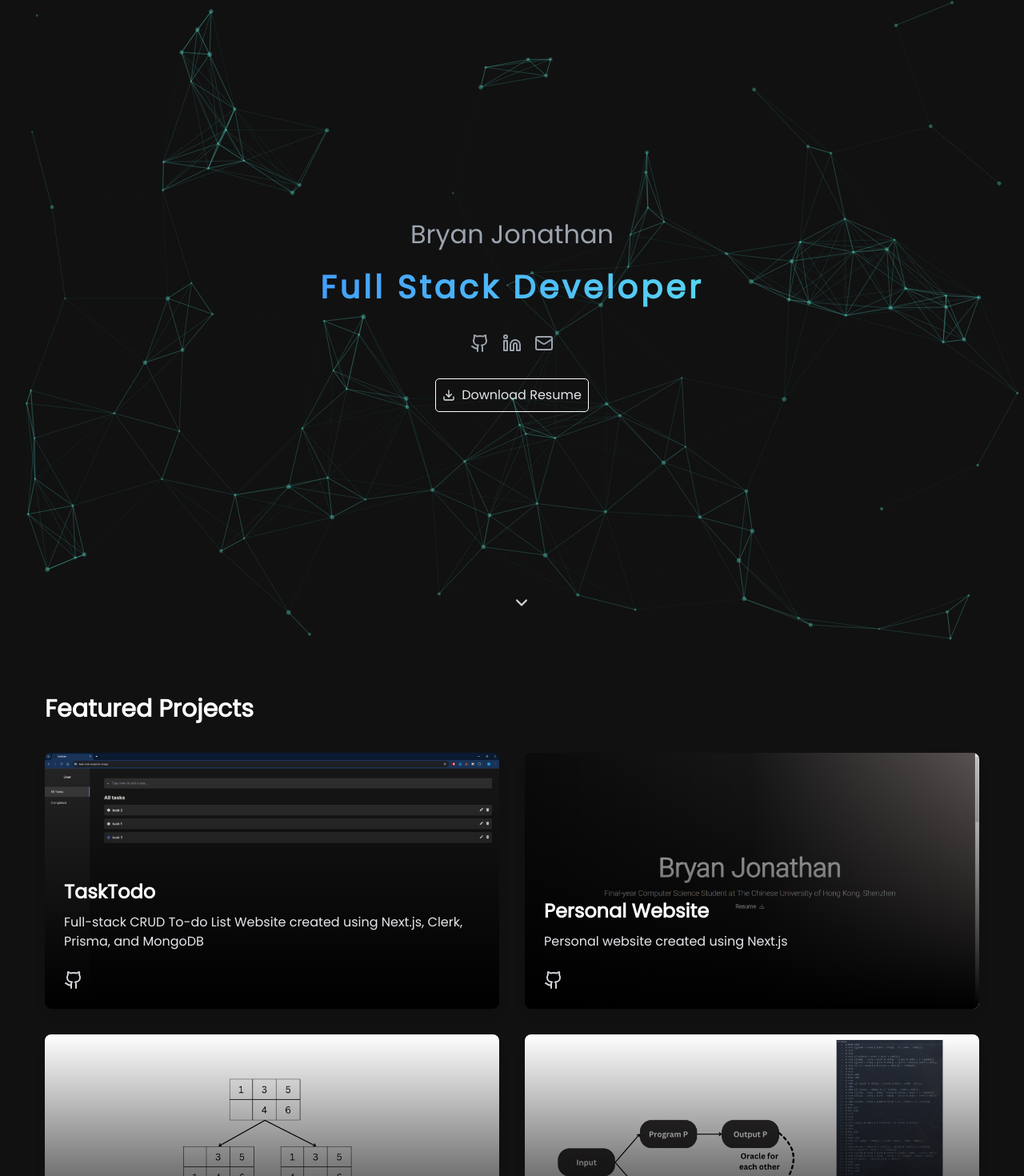
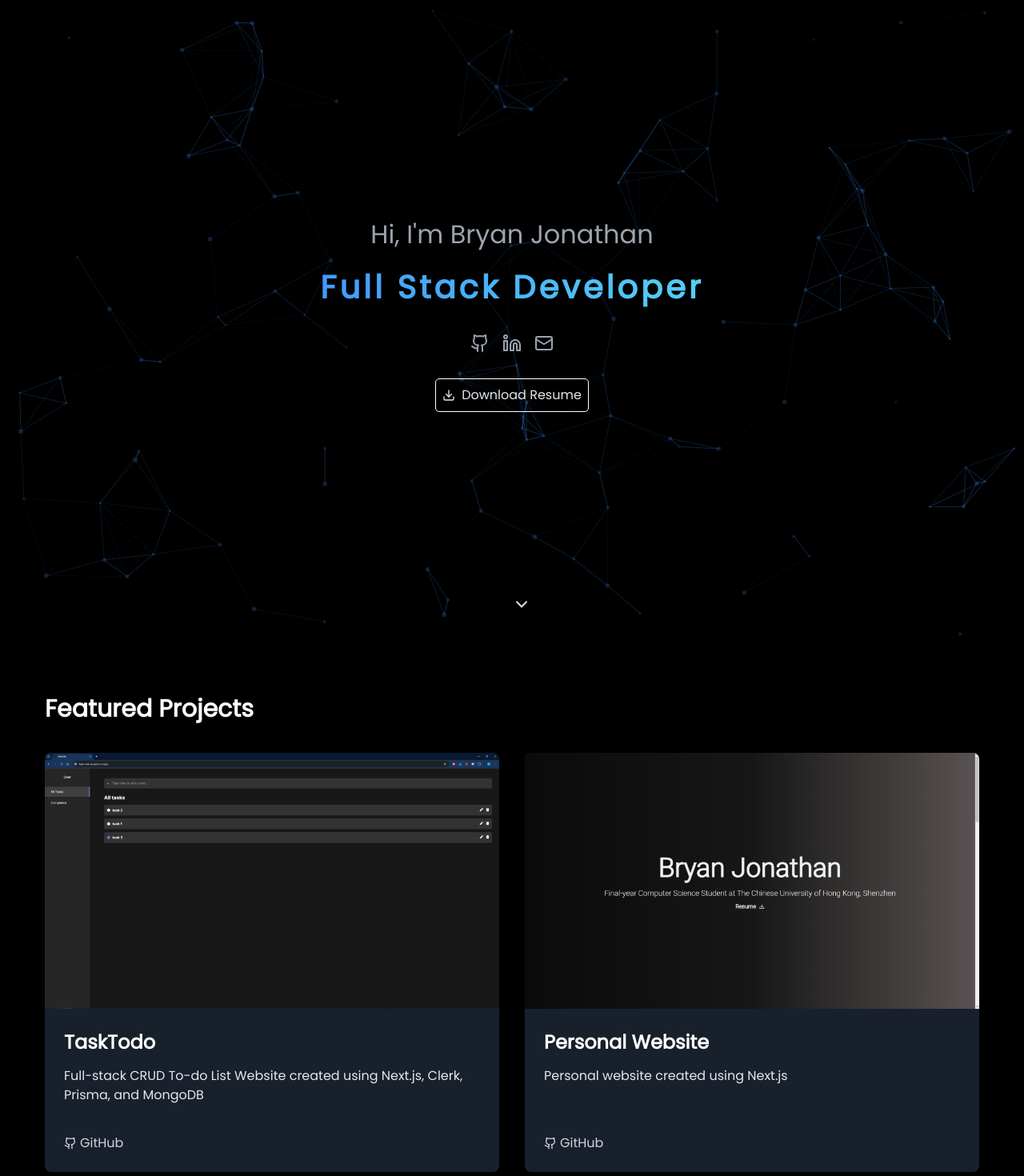
Before and after one commit to bryannjonathan/personal-website, a Next.js app: page / in a window 1280 px wide. Shown: the top 1470 px of the page at 80% size. Built offline with nearby package versions, Linux system fonts and the light colour scheme.

Commit message:
Change primary color, project card, and particle design

```diff
--- a/src/app/globals.css
+++ b/src/app/globals.css
@@ -4,7 +4,8 @@
 
 :root {
   --foreground-rgb: 229, 231, 235;
-  --primary: #66FFE8;
+  /* --primary: #66FFE8; */
+  --primary: #4095FF;
   --subtitle: #9ca3af;
 }
 
@@ -41,7 +42,7 @@ html {
 }
 
 body{
-  background-color: #111111;
+  background-color: black;
 }
 
 
--- a/src/app/page.tsx
+++ b/src/app/page.tsx
@@ -62,7 +62,7 @@ export default function Home() {
 
       <section className="hero">
         <div className="hero-content">
-          <h1>Bryan Jonathan</h1>
+          <h1>Hi, I'm Bryan Jonathan</h1>
           <p className="title">Full Stack Developer</p>
           <div className="social-links">
             <a href="https://github.com/bryannjonathan" target="_blank" rel="noopener noreferrer">
--- a/src/components/particle background/particleBackground.css
+++ b/src/components/particle background/particleBackground.css
@@ -4,6 +4,6 @@
   left: 0;
   width: 100%;
   height: 100%;
-  z-index: 0;
+  z-index: -1;
   pointer-events: none;
 }
--- a/src/components/particle background/particleBackground.tsx
+++ b/src/components/particle background/particleBackground.tsx
@@ -4,6 +4,7 @@ import { useCallback, useEffect, useState } from "react";
 import Particles, { initParticlesEngine } from "@tsparticles/react";
 import type { Engine, Container } from "@tsparticles/engine";
 import { loadSlim } from "@tsparticles/slim"; // Load slim version for better performance
+import "./particleBackground.css"
 
 const ParticlesBackground = () => {
   const [init, setInit] = useState(false);
@@ -38,21 +39,21 @@ const ParticlesBackground = () => {
             },
             fpsLimit: 60,
             interactivity: {
-              events: {
-                onClick: { enable: true, mode: "push" },
-                onHover: { enable: true, mode: "repulse" },
-                // resize: true,
-              },
-              modes: {
-                push: { quantity: 4 },
-                repulse: { distance: 200, duration: 0.4 },
-              },
+              // events: {
+              //   onClick: { enable: true, mode: "push" },
+              //   onHover: { enable: true, mode: "repulse" },
+              //   // resize: true,
+              // },
+              // modes: {
+              //   push: { quantity: 4 },
+              //   repulse: { distance: 200, duration: 0.4 },
+              // },
             },
             particles: {
-              color: { value: "#66FFE8" }, // Your primary color
+              color: { value: "#4095FF" }, // Your primary color
               links: {
-                color: "#66FFE8",
-                distance: 150,
+                color: "#4095FF",
+                distance: 120,
                 enable: true,
                 opacity: 0.2,
                 width: 1,
@@ -61,8 +62,8 @@ const ParticlesBackground = () => {
                 direction: "none",
                 enable: true,
                 outModes: { default: "bounce" },
-                random: true,
-                speed: 0.8,
+                random: false,
+                speed: 0.3,
                 straight: false,
               },
               number: {
@@ -73,7 +74,7 @@ const ParticlesBackground = () => {
                 },
                 value: 80,
               },
-              opacity: { value: 0.3 },
+              opacity: { value: 0.2 },
               shape: { type: "circle" },
               size: { value: { min: 1, max: 3 } },
             },
--- a/src/components/project/projectCard.css
+++ b/src/components/project/projectCard.css
@@ -1,58 +1,44 @@
 .project-card {
-  position: relative;
-  height: 20rem;
+  display: flex;
+  flex-direction: column;
+  background-color: rgba(31, 41, 55, 0.8);
   border-radius: 0.5rem;
   overflow: hidden;
   box-shadow: 0 10px 15px -3px rgba(0, 0, 0, 0.1), 0 4px 6px -2px rgba(0, 0, 0, 0.05);
+  transition: transform 0.3s ease, box-shadow 0.3s ease;
+  height: 100%;
 }
 
-.project-card:hover .project-image{
-  transform: scale(1.05);
-}
-
-.project-image {
-  position: relative;
-  width: 100%;
-  height: 100%;
-
-  transition: transform 0.2s ease-in-out;
-}
-
-.project-overlay {
-  position: absolute;
-  inset: 0;
-  background: linear-gradient(to top, rgba(0, 0, 0, 1), rgba(0, 0, 0, 0.7) 30%, transparent);
+.project-card:hover {
+  transform: translateY(-5px);
 }
 
 .project-content {
-  position: absolute;
-  bottom: 0;
-  left: 0;
-  right: 0;
   padding: 1.5rem;
+  flex: 1;
+  display: flex;
+  flex-direction: column;
 }
 
 .project-card h3 {
   font-size: 1.5rem;
   font-weight: 600;
   color: white;
-  margin-bottom: 0.5rem;
+  margin-bottom: 0.75rem;
 }
 
 .project-card p {
   color: #e5e7eb;
-  margin-bottom: 0.75rem;
-  display: -webkit-box;
-  -webkit-line-clamp: 2;
-  -webkit-box-orient: vertical;
-  overflow: hidden;
+  margin-bottom: 1rem;
+  line-height: 1.5;
+  flex-grow: 1;
 }
 
 .project-technologies {
   display: flex;
   flex-wrap: wrap;
   gap: 0.5rem;
-  margin-bottom: 0.75rem;
+  margin-bottom: 1.25rem;
 }
 
 .technology-tag {
@@ -66,6 +52,7 @@
 .project-links {
   display: flex;
   gap: 1rem;
+  margin-top: auto;
 }
 
 .github-link,
@@ -81,13 +68,37 @@
 }
 
 .github-link:hover {
-  color: var(--primary)
+  color: white;
 }
 
 .app-link {
-  color: #60a5fa;
+  color: #66ffe8;
 }
 
 .app-link:hover {
-  color: #93c5fd;
+  color: #a5ffef;
 }
+
+.project-image {
+  width: 100%;
+  height: 200px;
+  position: relative;
+  overflow: hidden;
+}
+
+.project-img {
+  width: 100%;
+  height: 100%;
+  object-fit: cover;
+  transition: transform 0.3s ease;
+}
+
+.project-card:hover .project-img {
+  transform: scale(1.05);
+}
+
+@media (min-width: 768px) {
+  .project-image {
+    height: 220px;
+  }
+}
--- a/src/components/project/projectCard.tsx
+++ b/src/components/project/projectCard.tsx
@@ -1,23 +1,29 @@
-import React from 'react';
-import { projProps } from '@/types';
-import "./projectCard.css";
-import Image from 'next/image';
+import { ExternalLink, Github } from "lucide-react"
+import Image from "next/image"
+import "./projectCard.css"
+import { projProps } from "@/types"
 
-import { FiExternalLink } from "react-icons/fi";
-import { GithubIcon } from 'lucide-react';
 
-const ProjectCard = ({ name, imgUrl, subtitle, applink, github, technologies }: projProps) => {
-    return(
+export default function ProjectCard({
+  name,
+  subtitle,
+  imgUrl,
+  technologies,
+  github,
+  applink,
+}: projProps) {
+  return (
     <div className="project-card">
-            <div className="project-image">
+      <div className="progject-image">
         <Image
           src={imgUrl || "/placeholder.svg"}
           alt={`${name} project screenshot`}
-                layout="fill"
+          width={600}
+          height={300}
           objectFit="cover"
+          className="project-img"
         />
       </div>
-            <div className="project-overlay">
       <div className="project-content">
         <h3>{name}</h3>
         <p>{subtitle}</p>
@@ -31,20 +37,16 @@ const ProjectCard = ({ name, imgUrl, subtitle, applink, github, technologies }:
         <div className="project-links">
           {github && (
             <a href={github} target="_blank" rel="noopener noreferrer" className="github-link">
-                        <GithubIcon className="external-icon" />
+              <Github size={16} /> GitHub
             </a>
           )}
           {applink && (
             <a href={applink} target="_blank" rel="noopener noreferrer" className="app-link">
-                        <FiExternalLink size={16} /> Live Demo
+              <ExternalLink size={16} /> Live Demo
             </a>
           )}
         </div>
       </div>
     </div>
-        </div>
   )
-
-};
-
-export default ProjectCard;
+}
```
Also changed, not shown: src/app/projects/page.tsx (+3 -35 lines). Lines whose indentation alone changed are shown as unchanged.
